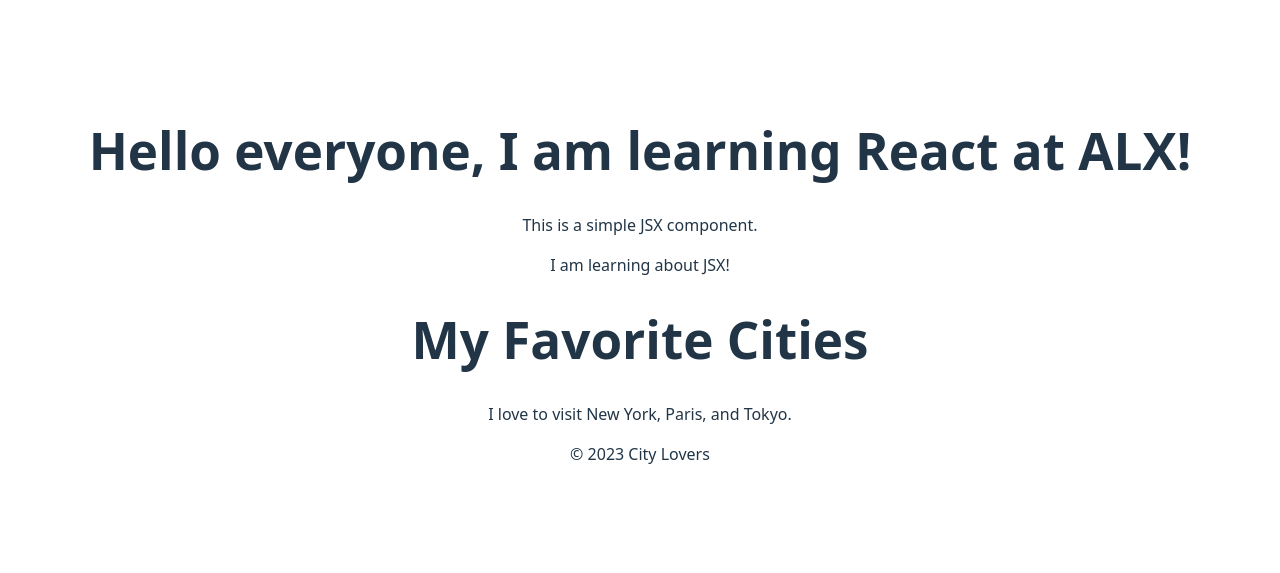
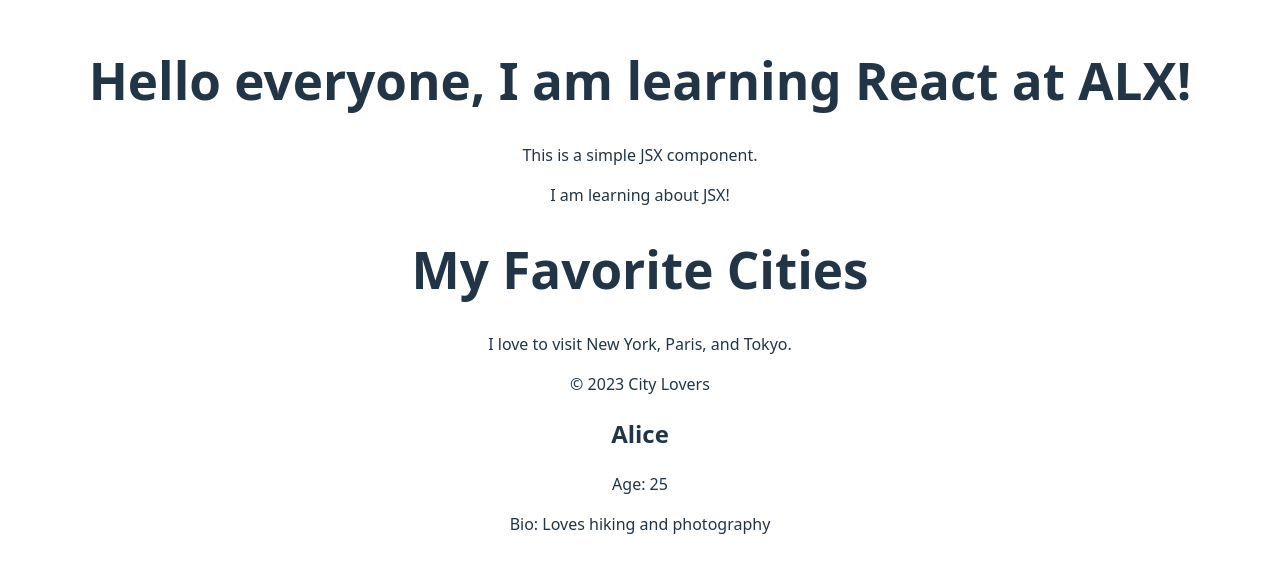
Before and after one commit to 00bex/alx-fe-reactjs, a React (Vite) app in the folder alx-react-app/: page / in a window 1280 px wide. Shown: the part 115-688 px from the top of the page. Built offline with nearby package versions, Linux system fonts and the light colour scheme.

Commit message:
import UserProfile component into app.jsx file

```diff
--- a/alx-react-app/src/App.jsx
+++ b/alx-react-app/src/App.jsx
@@ -3,6 +3,7 @@
 import Header from './components/Header';
 import MainContent from './components/MainContent';
 import Footer from './components/Footer';
+import UserProfile from './components/UserProfile';
 
 
 function App() {
@@ -14,6 +15,8 @@
        <Header/>
        <MainContent/>
        <Footer/>
+
+       <UserProfile name="Alice" age="25" bio="Loves hiking and photography" />
     </>
   )
 }
--- /dev/null
+++ b/alx-react-app/src/components/UserProfile.jsx
@@ -0,0 +1,10 @@
+ const UserProfile = (props) => {
+   return (
+     <div>
+       <h2>{props.name}</h2>
+       <p>Age: {props.age}</p>
+       <p>Bio: {props.bio}</p>
+     </div>
+   );
+ };
+ export default UserProfile;
```
